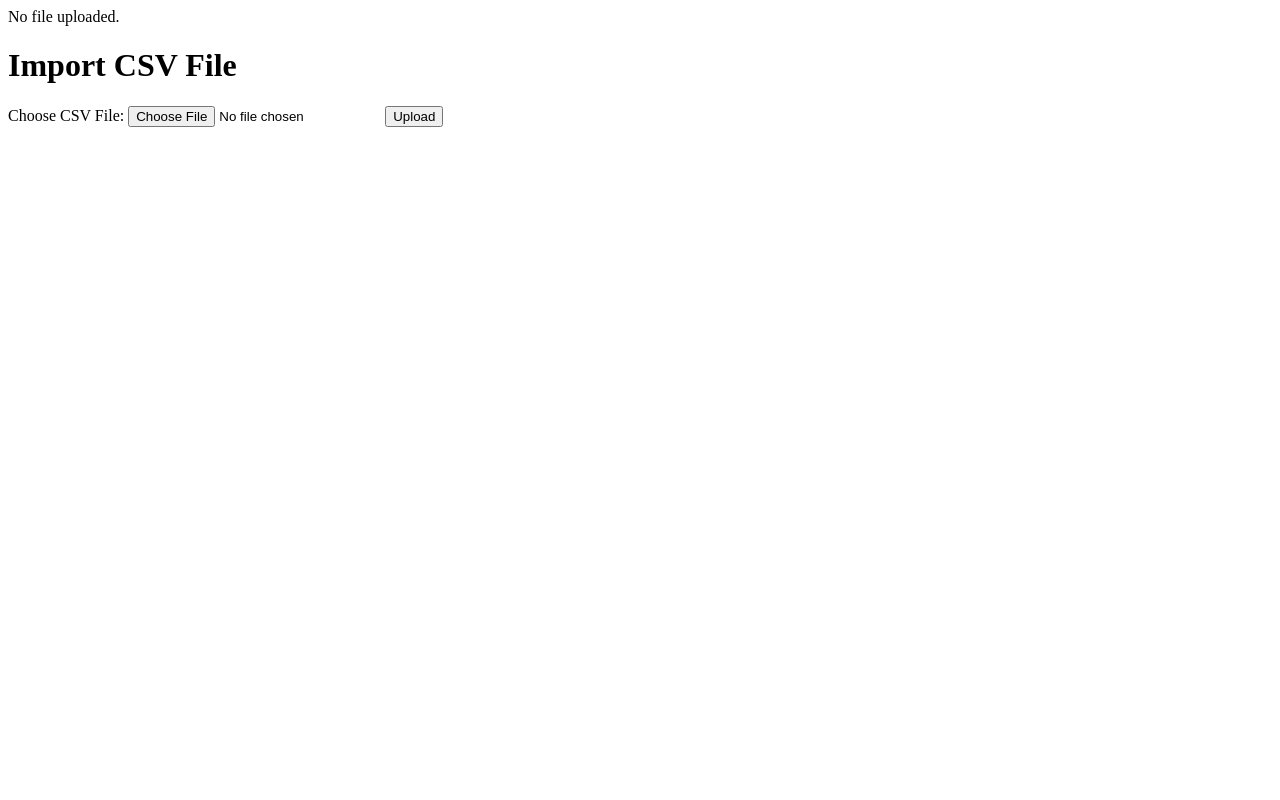
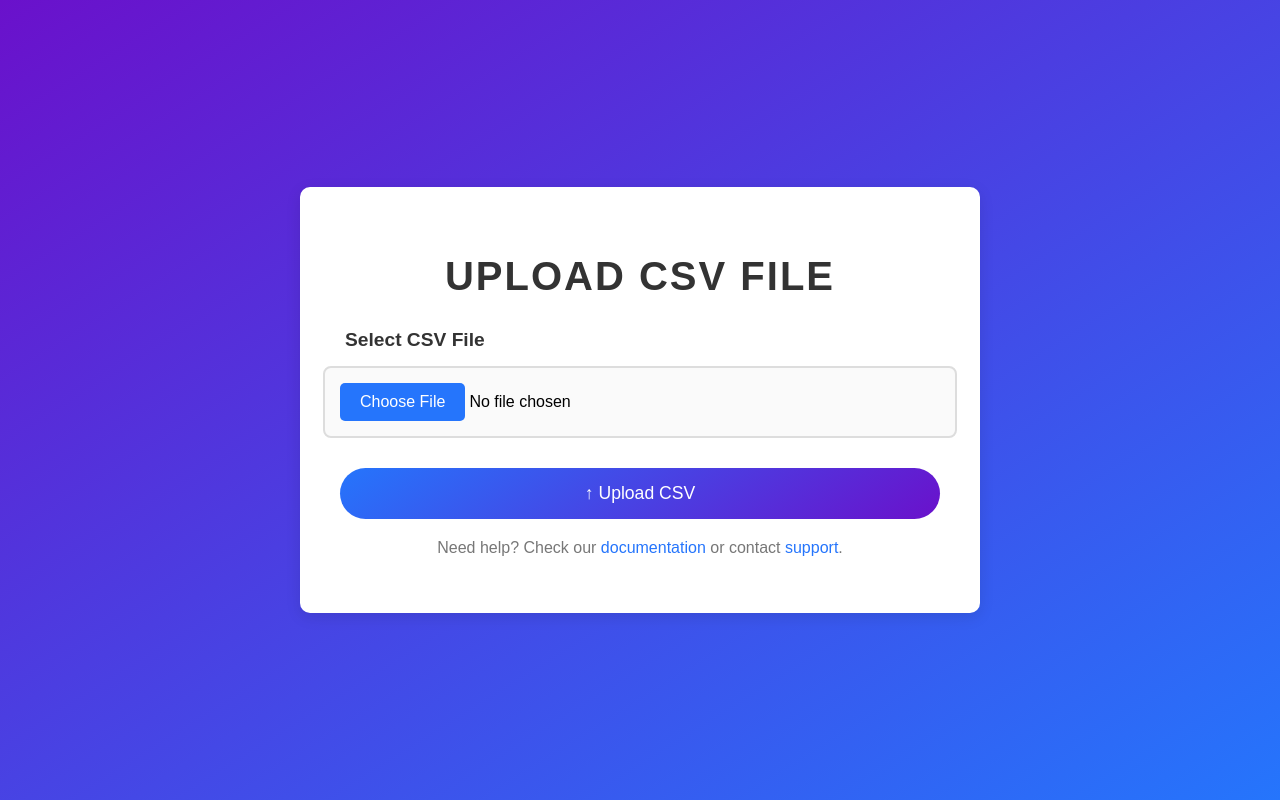
Before and after one commit to Bhanu2304/iclode-ems, a PHP site: page / in a window 1280 px wide. Run offline with PHP 8.4, Linux system fonts and the light colour scheme.

Commit message:
Updated the import CSV form with new styling

```diff
--- a/index.php
+++ b/index.php
@@ -66,8 +66,6 @@ if ($_SERVER['REQUEST_METHOD'] === 'POST' && isset($_FILES['file'])) {
     } else {
         echo "Invalid file format! Please upload a valid CSV file.";
     }
-} else {
-    echo "No file uploaded.";
 }
 
 function insertBatch($conn, $rows) {
@@ -259,17 +257,164 @@ function getBranchId($conn, $branchName) {
 
 $conn->close();
 ?>
+
 <!DOCTYPE html>
-<html>
+<html lang="en">
 <head>
+    <meta charset="UTF-8">
+    <meta name="viewport" content="width=device-width, initial-scale=1.0">
     <title>Import CSV</title>
+    <style>
+        /* General Styles */
+        body {
+            font-family: 'Arial', sans-serif;
+            background: linear-gradient(to bottom right, #6a11cb, #2575fc);
+            margin: 0;
+            padding: 0;
+            display: flex;
+            justify-content: center;
+            align-items: center;
+            height: 100vh;
+        }
+
+        .container {
+            background-color: #fff;
+            padding: 40px;
+            border-radius: 10px;
+            box-shadow: 0 4px 15px rgba(0, 0, 0, 0.1);
+            width: 100%;
+            max-width: 600px;
+            text-align: center;
+        }
+
+        h1 {
+            font-size: 2.5em;
+            color: #333;
+            margin-bottom: 30px;
+            text-transform: uppercase;
+            letter-spacing: 2px;
+            font-weight: bold;
+        }
+
+        /* Form Styling */
+        form {
+            display: flex;
+            flex-direction: column;
+            align-items: center;
+        }
+
+        label {
+            font-size: 1.2em;
+            color: #333;
+            margin-bottom: 15px;
+            font-weight: bold;
+            text-align: left;
+            width: 100%;
+            padding-left: 10px;
+        }
+
+        input[type="file"] {
+            font-size: 1em;
+            padding: 15px;
+            width: 100%;
+            border: 2px solid #ddd;
+            border-radius: 8px;
+            outline: none;
+            background-color: #fafafa;
+            margin-bottom: 30px;
+            cursor: pointer;
+            transition: all 0.3s ease;
+        }
+
+        input[type="file"]:hover {
+            border-color: #2575fc;
+            background-color: #f0f8ff;
+        }
+
+        input[type="file"]::file-selector-button {
+            font-size: 1em;
+            padding: 10px 20px;
+            background-color: #2575fc;
+            color: white;
+            border: none;
+            border-radius: 5px;
+            cursor: pointer;
+            transition: background-color 0.3s ease;
+        }
+
+        input[type="file"]::file-selector-button:hover {
+            background-color: #6a11cb;
+        }
+
+        button {
+            background: linear-gradient(145deg, #2575fc, #6a11cb);
+            color: #fff;
+            font-size: 1.1em;
+            padding: 15px 30px;
+            border: none;
+            border-radius: 30px;
+            cursor: pointer;
+            transition: all 0.3s ease;
+            width: 100%;
+        }
+
+        button:hover {
+            transform: translateY(-3px);
+            background: linear-gradient(145deg, #6a11cb, #2575fc);
+        }
+
+        button:active {
+            transform: translateY(1px);
+            background: linear-gradient(145deg, #2575fc, #6a11cb);
+        }
+
+        /* Icon and Info Styling */
+        .info-text {
+            font-size: 1em;
+            color: #777;
+            margin-top: 20px;
+        }
+
+        .info-text a {
+            color: #2575fc;
+            text-decoration: none;
+        }
+
+        .info-text a:hover {
+            text-decoration: underline;
+        }
+
+        /* Responsive Design */
+        @media (max-width: 768px) {
+            .container {
+                padding: 25px;
+                width: 80%;
+            }
+
+            h1 {
+                font-size: 2em;
+            }
+
+            button {
+                font-size: 1em;
+                padding: 12px 25px;
+            }
+        }
+    </style>
 </head>
 <body>
-    <h1>Import CSV File</h1>
-    <form action="" method="post" enctype="multipart/form-data">
-        <label for="file">Choose CSV File:</label>
-        <input type="file" name="file" id="file" accept=".csv" required>
-        <button type="submit">Upload</button>
-    </form>
+    <div class="container">
+        <h1>Upload CSV File</h1>
+        <form action="" method="post" enctype="multipart/form-data">
+            <label for="file">Select CSV File</label>
+            <input type="file" name="file" id="file" accept=".csv" required>
+            <button type="submit">
+                <span>&#8593;</span> Upload CSV
+            </button>
+        </form>
+        <div class="info-text">
+            <p>Need help? Check our <a href="#">documentation</a> or contact <a href="#">support</a>.</p>
+        </div>
+    </div>
 </body>
 </html>
```
